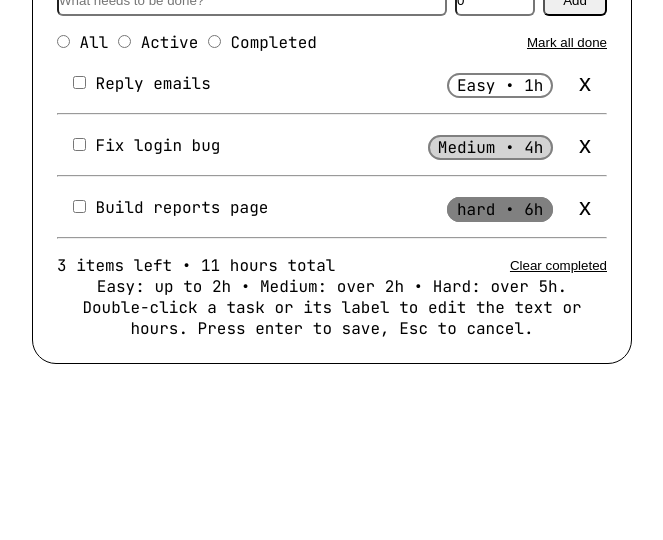
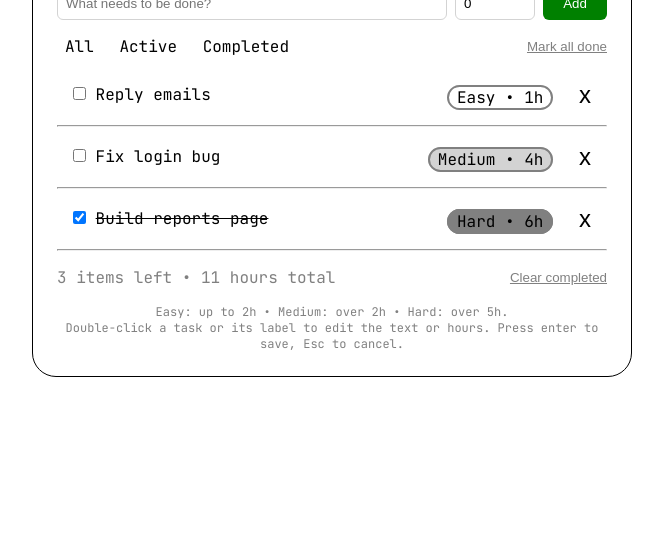
Before and after one commit to carlo-baron/PRIN135L-Activity12, a plain HTML site: page index.html in a window 1280 px wide. Shown: the part 260-800 px from the top of the page, without its empty margins (308-971 px from the left). Drawn offline with Linux system fonts and the light colour scheme.

Commit message:
feat: basic html css

```diff
--- a/index.html
+++ b/index.html
@@ -12,21 +12,21 @@
 		<main>
 			<h1>Todo List</h1>
 
-			<div class="action">
+			<form class="action">
 				<input id="todo-name" type="search" name="todo-name" placeholder="What needs to be done?"/>
 				<input id="todo-hours" type="number" name="todo-hours" value="0">
-				<button>Add</button>
-			</div>
+				<button type="submit">Add</button>
+			</form>
 
 			<div class="filters">
-				<span>
+				<div>
 					<input id="all" type="radio" name="filter" value="All">
 					<label for="all">All</label>
 					<input id="active" type="radio" name="filter" value="Active">
 					<label for="active">Active</label>
 					<input id="completed" type="radio" name="filter" value="Completed">
 					<label for="completed">Completed</label>
-				</span>
+				</div>
 				<button>Mark all done</button>
 			</div>
 
@@ -34,8 +34,8 @@
 
 				<div class="task">
 					<span>
-						<input type="checkbox" name="taskid" value="">
-						<span class="task-name">Reply emails</span>
+						<input id="taskid0" type="checkbox" name="taskid0" value="taskid0">
+						<label for="taskid0" class="task-name">Reply emails</label>
 					</span>
 					<span>
 						<span class="badge">Easy &#x2022; 1h</span>
@@ -46,8 +46,8 @@
 
 				<div class="task">
 					<span>
-						<input type="checkbox" name="taskid" value="">
-						<span class="task-name">Fix login bug</span>
+						<input id="taskid1" type="checkbox" name="taskid1" value="taskid1">
+						<label for="taskid1" class="task-name">Fix login bug</label>
 					</span>
 					<span>
 						<span class="badge-medium">Medium &#x2022; 4h</span>
@@ -58,11 +58,11 @@
 
 				<div class="task">
 					<span>
-						<input type="checkbox" name="taskid" value="">
-						<span class="task-name">Build reports page</span>
+						<input checked id="taskid2" type="checkbox" name="taskid2" value="taskid2">
+						<label for="taskid2" class="task-name"><strike>Build reports page</strike></label>
 					</span>
 					<span>
-						<span class="badge-hard">hard &#x2022; 6h</span>
+						<span class="badge-hard">Hard &#x2022; 6h</span>
 						<button class="remove-task">x</button>
 					</span>
 				</div>
--- a/style.css
+++ b/style.css
@@ -4,7 +4,7 @@
 	box-sizing: border-box;
 }
 
-button, radio {
+button{
 	cursor: pointer;
 }
 
@@ -26,17 +26,23 @@ main {
 .action{
 	display: flex;
 	gap: .5rem;
-	margin-bottom: 1rem;
+	margin-block: 1rem;
 }
 
 .action input {
 	height: 2rem;
 	border-radius: 6px;
+	border: 1px solid lightgray;
+	padding: 8px;
 }
 
 .action button{
 	width: 4rem;;
+	text-align: center;
+	background-color: green;
 	border-radius: 6px;
+	border: none;
+	color: white;
 }
 
 #todo-name{
@@ -52,10 +58,29 @@ main {
 	justify-content: space-between;
 }
 
+.filters input[type="radio"]{
+	display: none;
+}
+
+.filters label{
+	padding-inline: .5rem;
+	cursor: pointer;
+}
+
+.filters input[type="radio"]:checked + label{
+	border: 2px solid black;
+	border-radius: 1rem;
+}
+
 .filters button, .item-count button{
 	background: none;
 	border: none;
 	text-decoration: underline;
+	color: gray;
+}
+
+.tasks{
+	margin-top: .5rem;
 }
 
 .task {
@@ -66,7 +91,12 @@ main {
 	align-items: center;
 }
 
+.task label{
+	cursor: pointer
+}
+
 .badge{
+	cursor: pointer;
 	width: fit-content;
 	border: 2px solid gray;
 	border-radius: 1rem;
@@ -74,6 +104,7 @@ main {
 }
 
 .badge-medium{
+	cursor: pointer;
 	width: fit-content;
 	border: 2px solid gray;
 	border-radius: 1rem;
@@ -82,6 +113,7 @@ main {
 }
 
 .badge-hard{
+	cursor: pointer;
 	width: fit-content;
 	border: 2px solid gray;
 	border-radius: 1rem;
@@ -104,8 +136,12 @@ hr {
 	margin-top: 1rem;
 	display: flex;
 	justify-content: space-between;
+	color: gray;
 }
 
 .footer {
 	text-align: center;
+	margin-top: 1rem;
+	color: gray;
+	font-size: 12px;
 }
```
